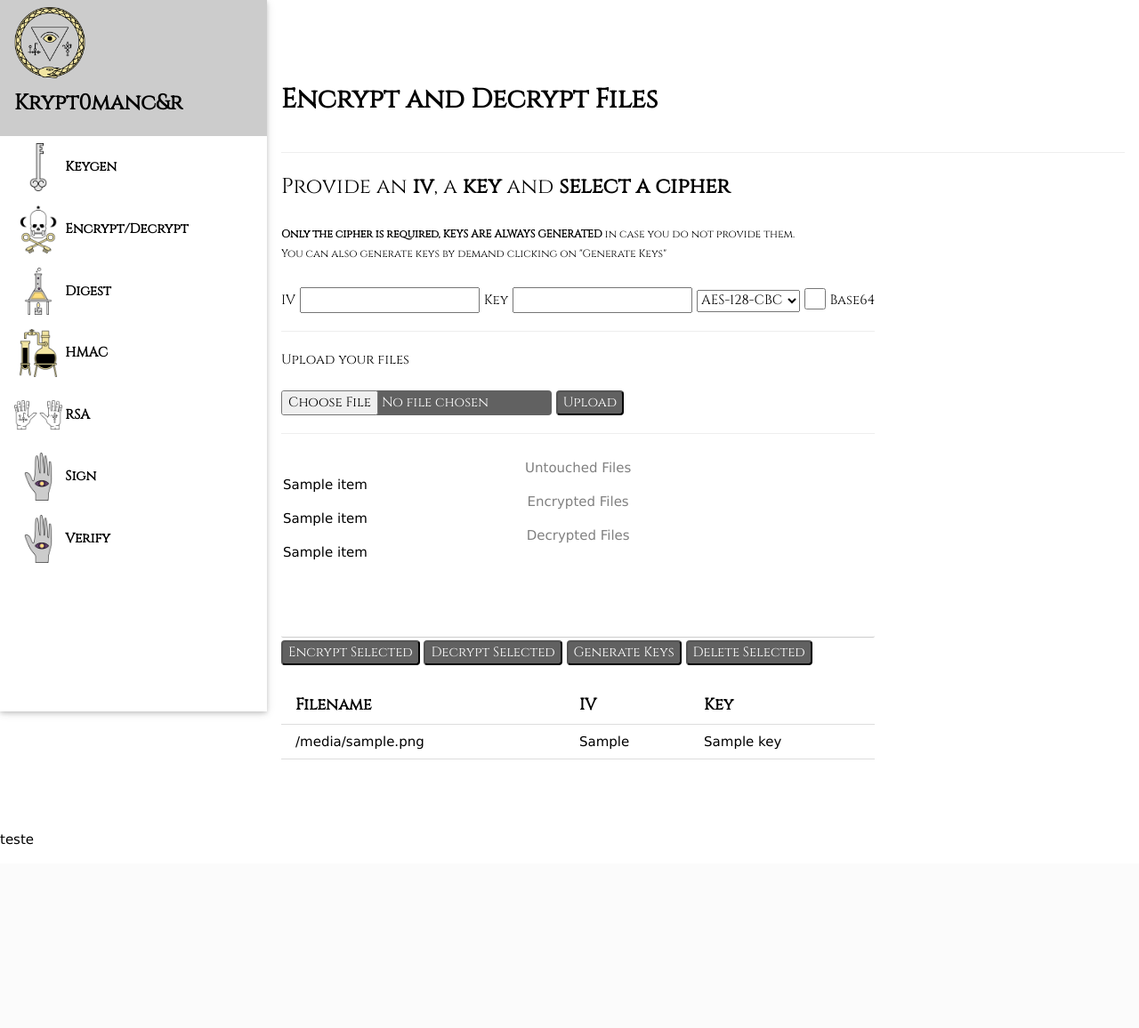
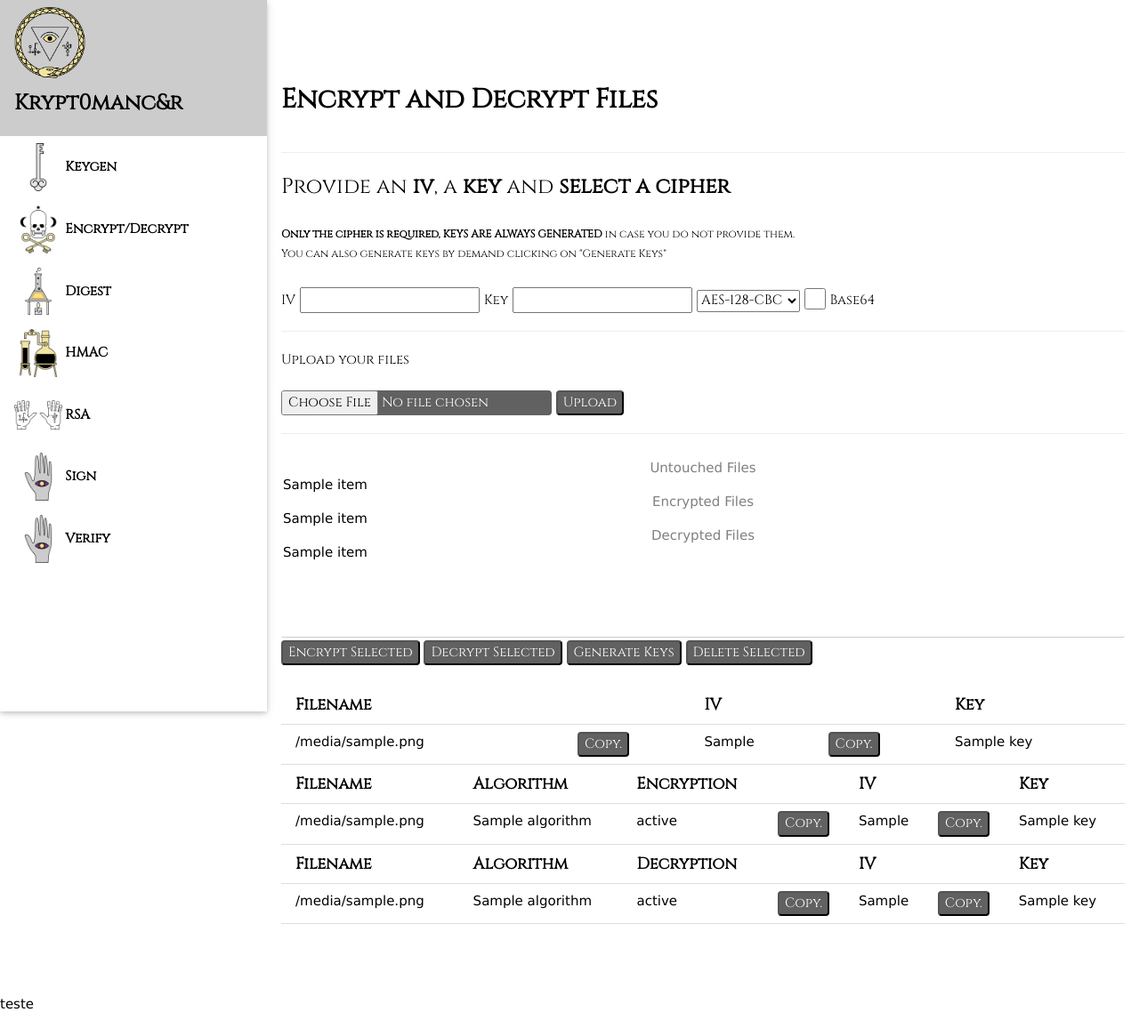
Before and after one commit to hoakbuilds/kryptomancer, a Python web app: template templates/file_crypter.html in a window 1280 px wide. Shown: the whole page at 89% size. Before the commit the page ends 950 px from the top, so only its background shows below. Run offline with Jinja, Linux system fonts and the light colour scheme; the template is opened without the code that fills it: most values are stand-ins (such as "Sample title", 1, 10 or a date in 2020).

Commit message:
Fixing bugs all around and adding copy buttons and more info on crypter tables.

```diff
--- a/templates/file_crypter.html
+++ b/templates/file_crypter.html
@@ -79,25 +79,112 @@
         <br>
         <br>
 
+        </form>
 
-        <table class="w3-table w3-left w3-bordered">
+
+        {% if gen_info %}
+          <table class="w3-table w3-left w3-bordered">
             <tr class=" w3-round w3-cinzel w3-large">
               <th><b>Filename</b></th>
+              <th></th>
               <th><b>IV</b></th>
+              <th></th>
+              <th><b>Key</b></th>
+            </tr>
+            {% for item in gen_info  %}
+              <tr class="w3-round">
+                <td> {{ item.filename }}</td>
+                <td> <button id="copy_{{item.filename}}_iv" onclick="crypter_iv_clip({{item|safe}})" onmouseout="outFunc({{item|safe}}, '_iv')" class="w3-dark-grey w3-round w3-cinzel">Copy.</button> </td>
+                <td id="{{item.filename}}_iv">{{ item.iv }}</td>
+                <td> <button id="copy_{{item.filename}}_key" onclick="crypter_key_clip({{item|safe}})" onmouseout="outFunc({{item|safe}}, '_key')" class="w3-dark-grey w3-round w3-cinzel">Copy.</button> </td>
+                <td id="{{item.filename}}_key">{{ item.key }}</td>
+              </tr>
+            {% endfor %}
+          </table>
+        {% endif %}
+
+        {% if enc_info %}
+          <table class="w3-table w3-left w3-bordered">
+            <tr class=" w3-round w3-cinzel w3-large">
+              <th><b>Filename</b></th>
+              <th><b>Algorithm</b></th>
+              <th><b>Encryption</b></th>
+              <th></th>
+              <th><b>IV</b></th>
+              <th></th>
               <th><b>Key</b></th>
             </tr>
             {% for item in enc_info  %}
               <tr class="w3-round">
                 <td> {{ item.filename }}</td>
-                <td> {{ item.iv }}</td>
-                <td> {{ item.key }}</td>
+                <td> {{ item.algorithm }}</td>
+                <td> {{ item.status }}</td>
+                <td> <button id="copy_{{item.filename}}_iv" onclick="crypter_iv_clip({{item|safe}})" onmouseout="outFunc({{item|safe}}, '_iv')" class="w3-dark-grey w3-round w3-cinzel">Copy.</button> </td>
+                <td id="{{item.filename}}_iv">{{ item.iv }}</td>
+                <td> <button id="copy_{{item.filename}}_key" onclick="crypter_key_clip({{item|safe}})" onmouseout="outFunc({{item|safe}}, '_key')" class="w3-dark-grey w3-round w3-cinzel">Copy.</button> </td>
+                <td id="{{item.filename}}_key">{{ item.key }}</td>
               </tr>
             {% endfor %}
           </table>
+        {% endif %}
 
-        </form>
+        {% if dec_info %}
+        <table class="w3-table w3-left w3-bordered">
+            <tr class=" w3-round w3-cinzel w3-large">
+              <th><b>Filename</b></th>
+              <th><b>Algorithm</b></th>
+              <th><b>Decryption</b></th>
+              <th></th>
+              <th><b>IV</b></th>
+              <th></th>
+              <th><b>Key</b></th>
+            </tr>
+            {% for item in dec_info  %}
+              <tr class="w3-round">
+                <td> {{ item.filename }}</td>
+                <td> {{ item.algorithm }}</td>
+                <td> {{ item.status }}</td>
+                <td> <button id="copy_{{item.filename}}_iv" onclick="crypter_iv_clip({{item|safe}})" onmouseout="outFunc({{item|safe}}, '_iv')" class="w3-dark-grey w3-round w3-cinzel">Copy.</button> </td>
+                <td id="{{item.filename}}_iv">{{ item.iv }}</td>
+                <td> <button id="copy_{{item.filename}}_key" onclick="crypter_key_clip({{item|safe}})" onmouseout="outFunc({{item|safe}}, '_key')" class="w3-dark-grey w3-round w3-cinzel">Copy.</button> </td>
+                <td id="{{item.filename}}_key">{{ item.key }}</td>
+              </tr>
+            {% endfor %}
+          </table>
+        {% endif %}
+
+
     </div>
 
 
 </div>
+
+<script>
+  function crypter_iv_clip(element) {
+    var copyText = document.getElementById(element.filename+"_iv");
+    var textArea = document.createElement("textarea");
+    textArea.value = copyText.textContent;
+    document.body.appendChild(textArea);
+    textArea.select();
+    document.execCommand("Copy");
+    textArea.remove();
+    var tooltip = document.getElementById("copy_"+element.filename+"_iv");
+    tooltip.innerHTML = "Copied to clipboard.";
+  }
+    function crypter_key_clip(element) {
+    var copyText = document.getElementById(element.filename+"_key");
+    var textArea = document.createElement("textarea");
+    textArea.value = copyText.textContent;
+    document.body.appendChild(textArea);
+    textArea.select();
+    document.execCommand("Copy");
+    textArea.remove();
+    var tooltip = document.getElementById("copy_"+element.filename+"_key");
+    tooltip.innerHTML = "Copied to clipboard.";
+  }
+  function outFunc(element, flag) {
+    var tooltip = document.getElementById("copy_"+element.filename+flag);
+    tooltip.innerHTML = "Copy.";
+  }
+</script>
 {% endblock %}
```
Also changed, not shown: kryptoflask/openssl/openssl.py (+6 -2 lines), kryptoflask/routes/routes.py (+43 -35 lines).
